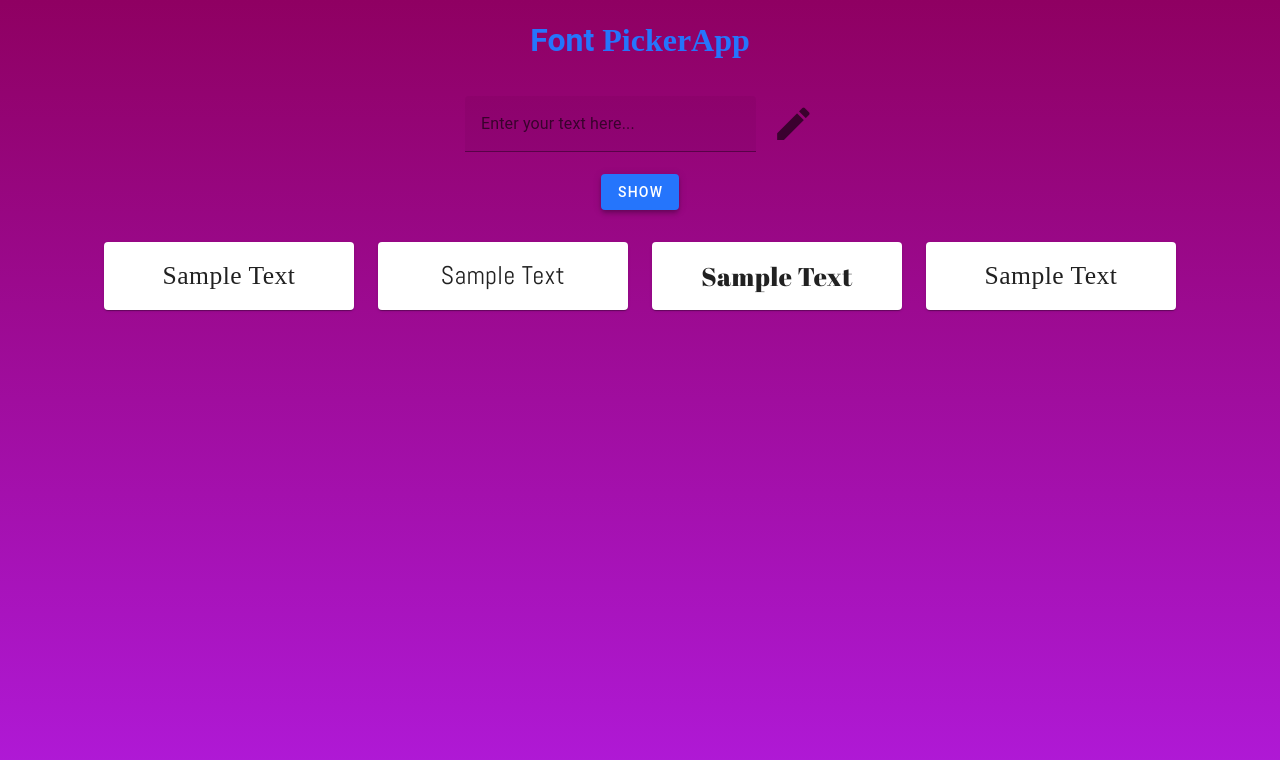
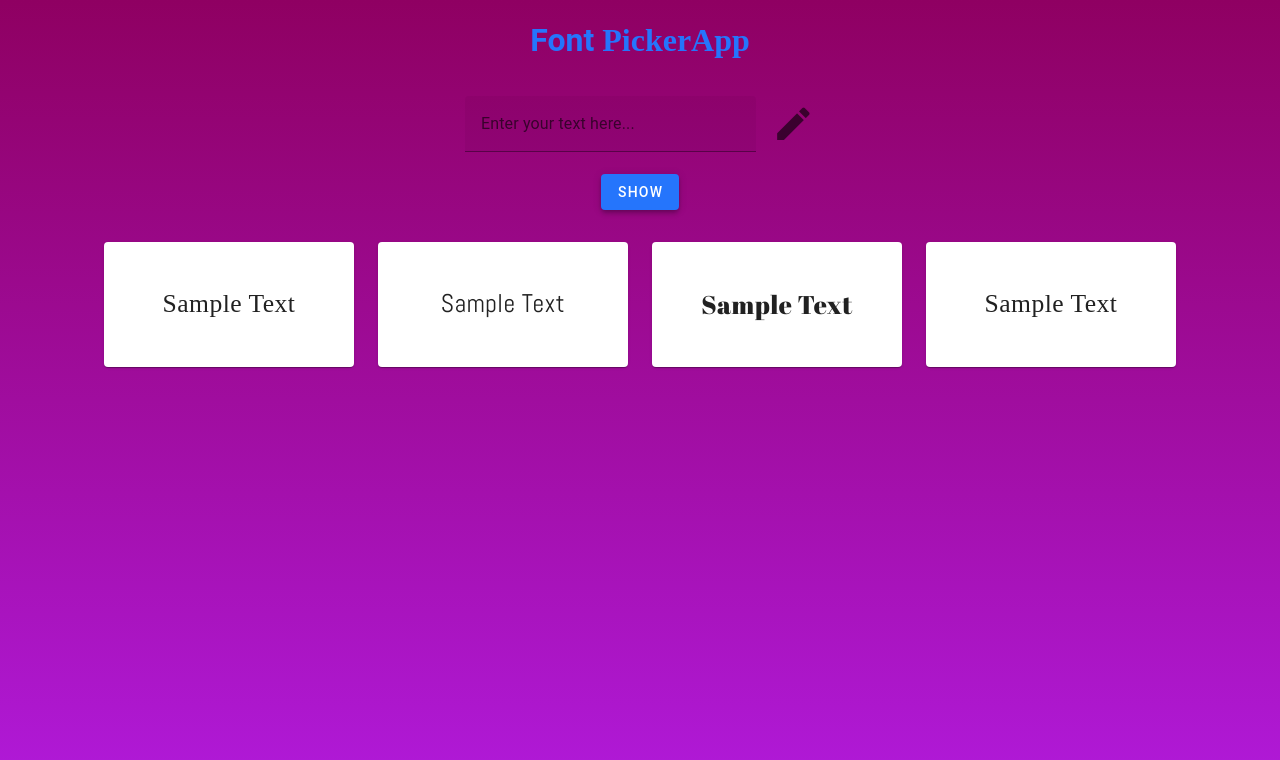
Before and after one commit to KrzyKerlin/My-Tools-App, a Vue app: page /fontsList in a window 1280 px wide. Both pictures are taken after a click on the button "SHOW". Shown: the top 760 px of the page. Built offline with nearby package versions, Linux system fonts and the light colour scheme; a web font is replaced by a local one.

Commit message:
Center text inside font preview cards

```diff
--- a/src/views/fontsList.vue
+++ b/src/views/fontsList.vue
@@ -21,10 +21,12 @@
         v-for="font in fonts"
         :key="font.family"
         cols="12" sm="6" md="3"
-        class="font-item"
+        class="font-item d-flex flex-column align-center justify-center"
       >
-        <v-card :style="{ fontFamily: font.family}" @click="selectFont(font)">
-          <v-card-text>{{ userText || 'Sample Text' }}</v-card-text>
+        <v-card :style="{ fontFamily: font.family}" @click="selectFont(font)"
+          class="d-flex flex-column align-center justify-center">
+          <v-card-text class="text-center d-flex align-center justify-center text-box">{{ userText || 'Sample Text' }}
+          </v-card-text>
         </v-card>
       </v-col>
     </v-row>
@@ -119,11 +121,11 @@ h1 span.third {
 
 .font-item .v-card {
   width: 250px;
+  height: 125px;
 }
 
 .v-card-text {
   font-size: clamp(1.5rem, 2vw, 3rem);
-  text-align: center;
 }
 
 </style>
```
